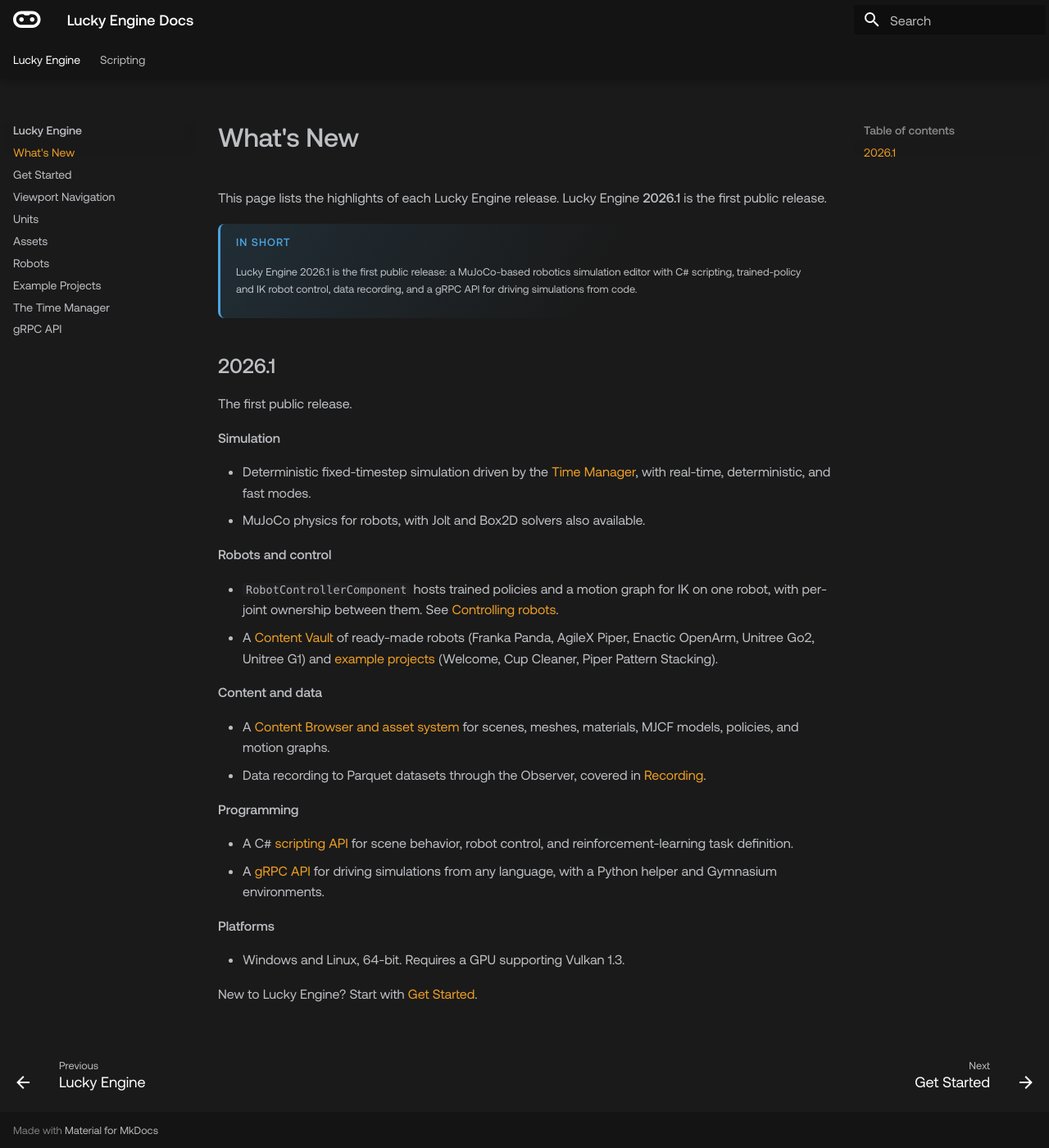
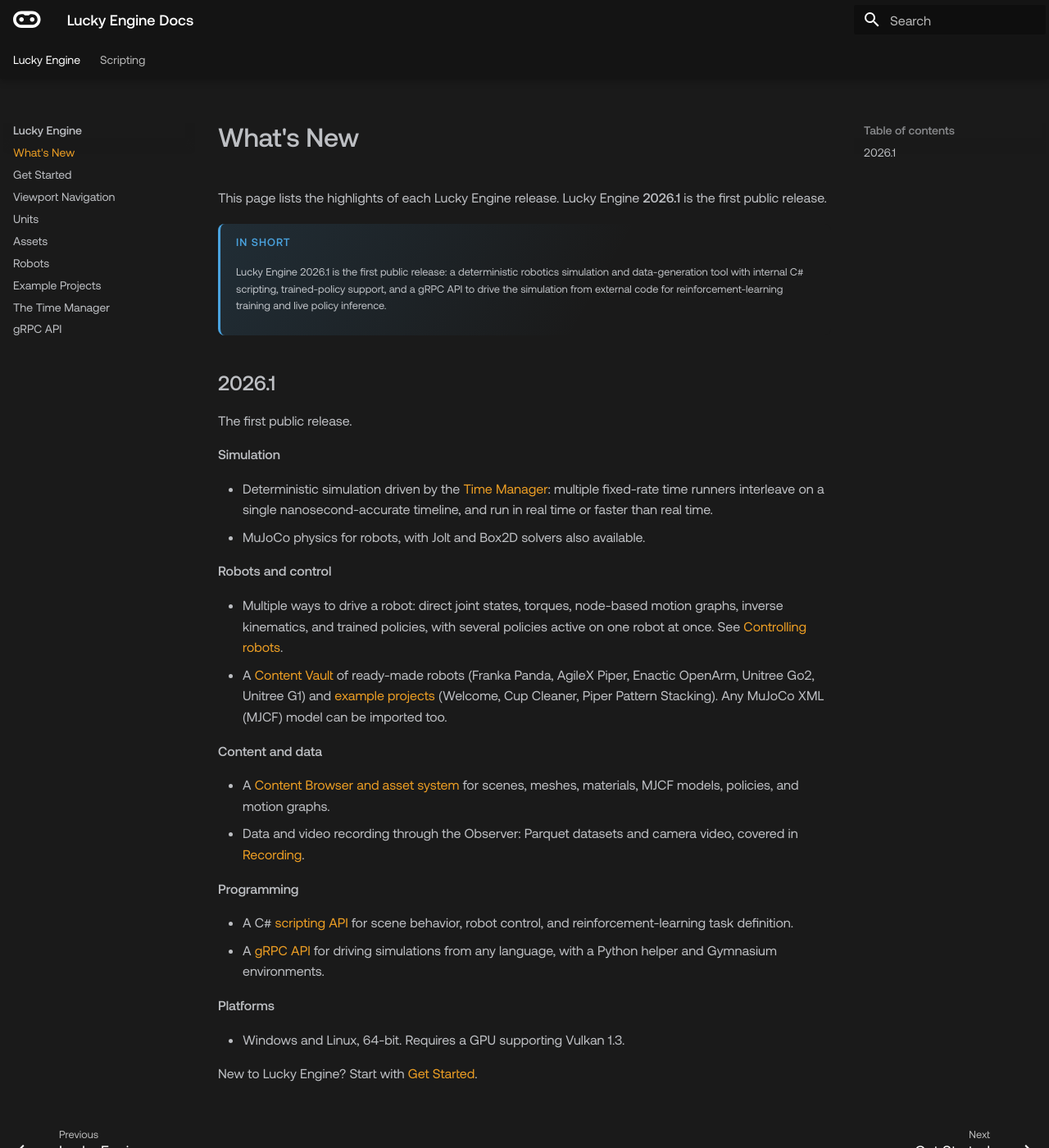
Before and after one commit to ZoreAnuj/luckyrobots-docs, an MkDocs documentation site: the page built from docs/whats-new.md, in a window 1280 px wide and 1400 px high. Shown: the whole window at 82% size. Built offline with MkDocs 1.6.1 and Material for MkDocs 9.7.7, drawn with Linux system fonts in a browser that asks for light colours; some web fonts are replaced; the version menu is left out.

Commit message:
fix: whats new phrasing

```diff
--- a/docs/whats-new.md
+++ b/docs/whats-new.md
@@ -4,9 +4,10 @@ This page lists the highlights of each Lucky Engine release. Lucky Engine **2026
 the first public release.
 
 !!! abstract "In short"
-    Lucky Engine 2026.1 is the first public release: a MuJoCo-based robotics simulation
-    editor with C# scripting, trained-policy and IK robot control, data recording, and a
-    gRPC API for driving simulations from code.
+    Lucky Engine 2026.1 is the first public release: a deterministic robotics simulation
+    and data-generation tool with internal C# scripting, trained-policy support, and a
+    gRPC API to drive the simulation from external code for reinforcement-learning
+    training and live policy inference.
 
 ## 2026.1
 
@@ -14,25 +15,27 @@ The first public release.
 
 **Simulation**
 
-- Deterministic fixed-timestep simulation driven by the [Time Manager](time-manager.md),
-  with real-time, deterministic, and fast modes.
+- Deterministic simulation driven by the [Time Manager](time-manager.md): multiple
+  fixed-rate time runners interleave on a single nanosecond-accurate timeline, and run in
+  real time or faster than real time.
 - MuJoCo physics for robots, with Jolt and Box2D solvers also available.
 
 **Robots and control**
 
-- `RobotControllerComponent` hosts trained policies and a motion graph for IK on one robot,
-  with per-joint ownership between them. See
-  [Controlling robots](scripting/guides/controlling-robots.md).
+- Multiple ways to drive a robot: direct joint states, torques, node-based motion graphs,
+  inverse kinematics, and trained policies, with several policies active on one robot at
+  once. See [Controlling robots](scripting/guides/controlling-robots.md).
 - A [Content Vault](robots.md) of ready-made robots (Franka Panda, AgileX Piper, Enactic
   OpenArm, Unitree Go2, Unitree G1) and
   [example projects](example-projects.md) (Welcome, Cup Cleaner, Piper Pattern Stacking).
+  Any MuJoCo XML (MJCF) model can be imported too.
 
 **Content and data**
 
 - A [Content Browser and asset system](assets.md) for scenes, meshes, materials, MJCF
   models, policies, and motion graphs.
-- Data recording to Parquet datasets through the Observer, covered in
-  [Recording](scripting/guides/recording.md).
+- Data and video recording through the Observer: Parquet datasets and camera video,
+  covered in [Recording](scripting/guides/recording.md).
 
 **Programming**
 
```
Also changed, not shown: docs/time-manager.md (+6 -0 lines).
